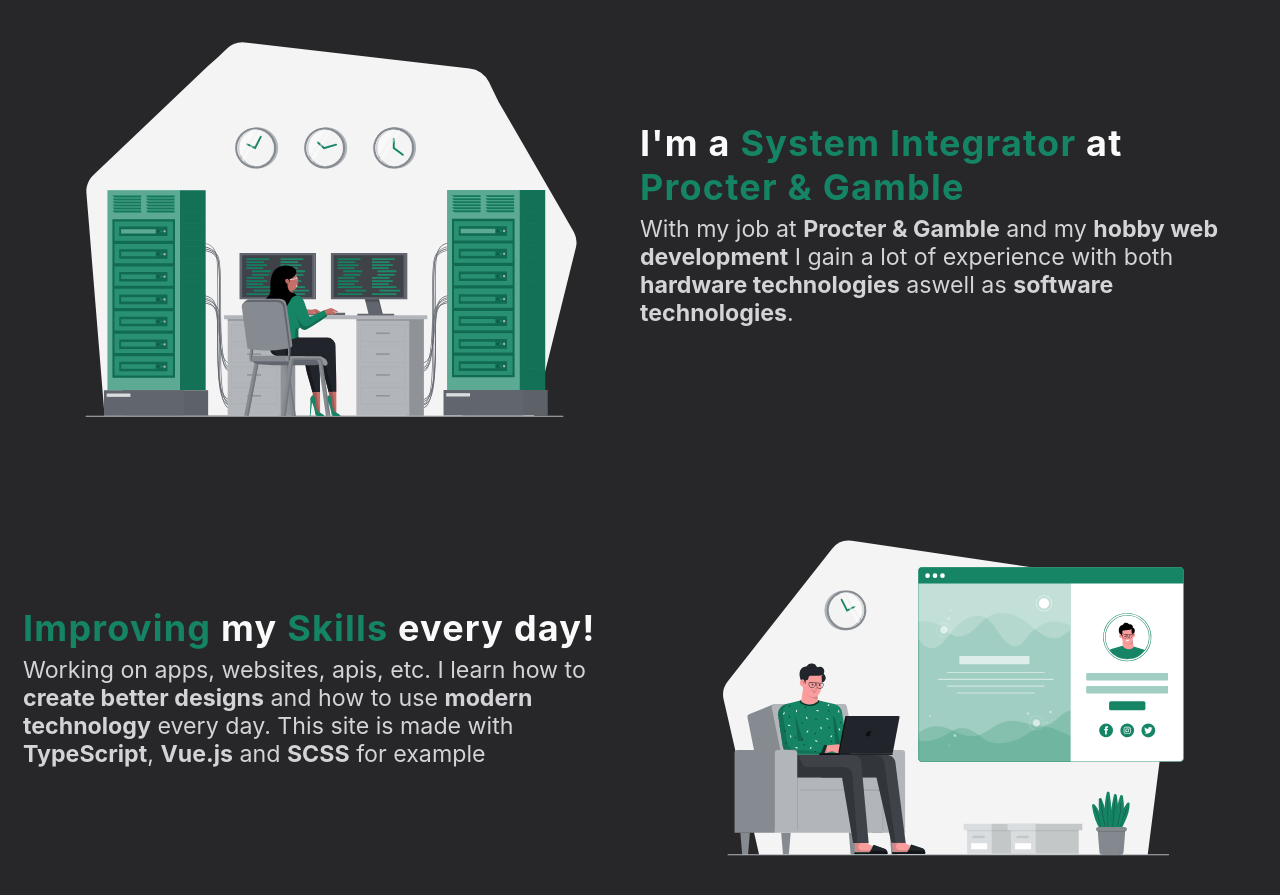
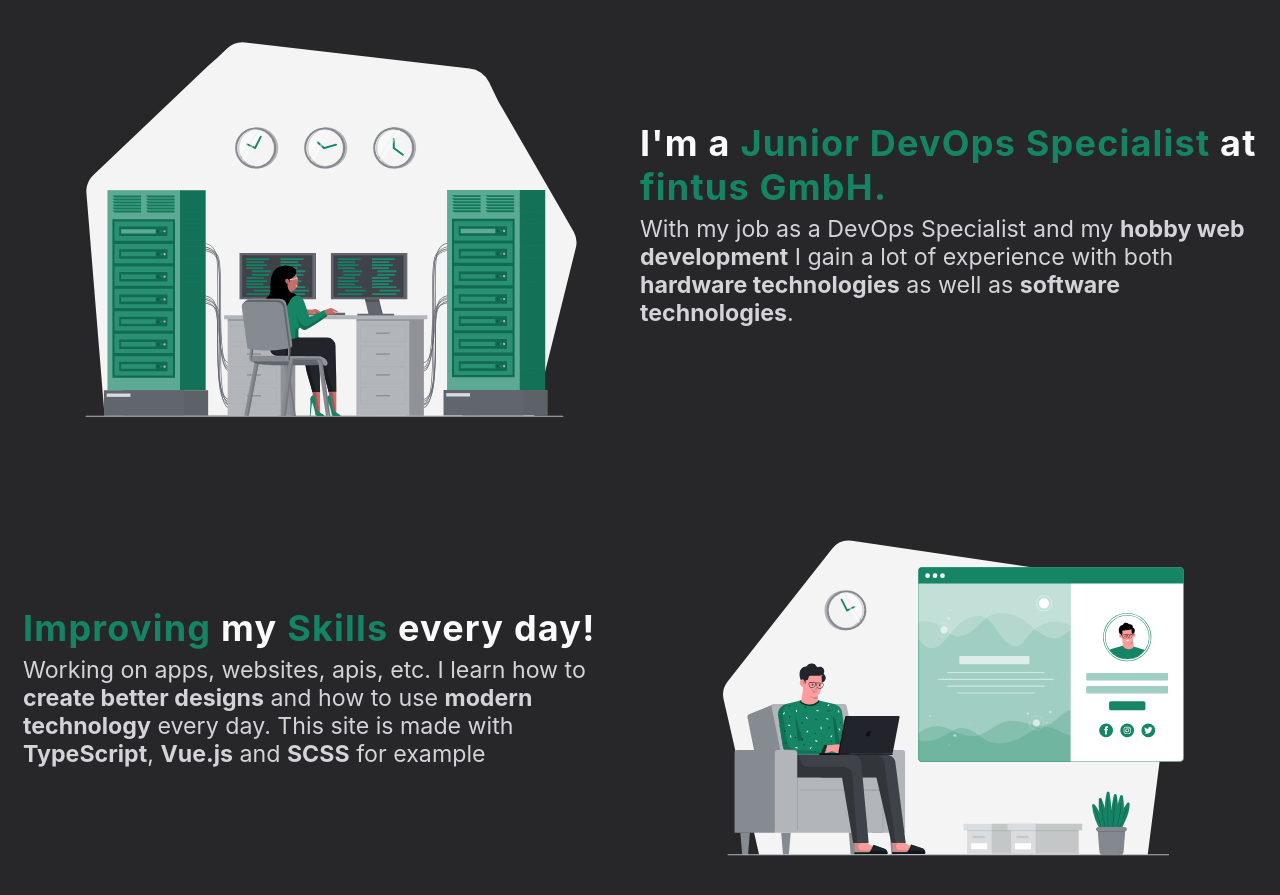
Before and after one commit to Skryvvara/vuekyne, a Vue app in the folder frontend/: page / in a window 1280 px wide. Shown: the part 1060-1955 px from the top of the page. Built offline with nearby package versions, Linux system fonts and the light colour scheme; no server answers.

Commit message:
feat: added new job title

```diff
--- a/frontend/src/components/about/AboutMeSection.vue
+++ b/frontend/src/components/about/AboutMeSection.vue
@@ -3,8 +3,8 @@
   <div class="wrapper">
     <image-hero :imageSrc="require('../../assets/server.svg')" :imageAlt="'Girl sitting in a server room'" :reverse="true">
       <template v-slot:text>
-        <h3>I'm a <span class="app-text">System Integrator</span> at <span class="app-text">Procter &amp; Gamble</span></h3>
-        <p>With my job at <strong>Procter &amp; Gamble</strong> and my <strong>hobby web development</strong> I gain a lot of experience with both <strong>hardware technologies</strong> aswell as <strong>software technologies</strong>.</p>
+        <h3>I'm a <span class="app-text">Junior DevOps Specialist</span> at <span class="app-text">fintus GmbH.</span></h3>
+        <p>With my job as a DevOps Specialist and my <strong>hobby web development</strong> I gain a lot of experience with both <strong>hardware technologies</strong> as well as <strong>software technologies</strong>.</p>
       </template>
     </image-hero>
 
```
